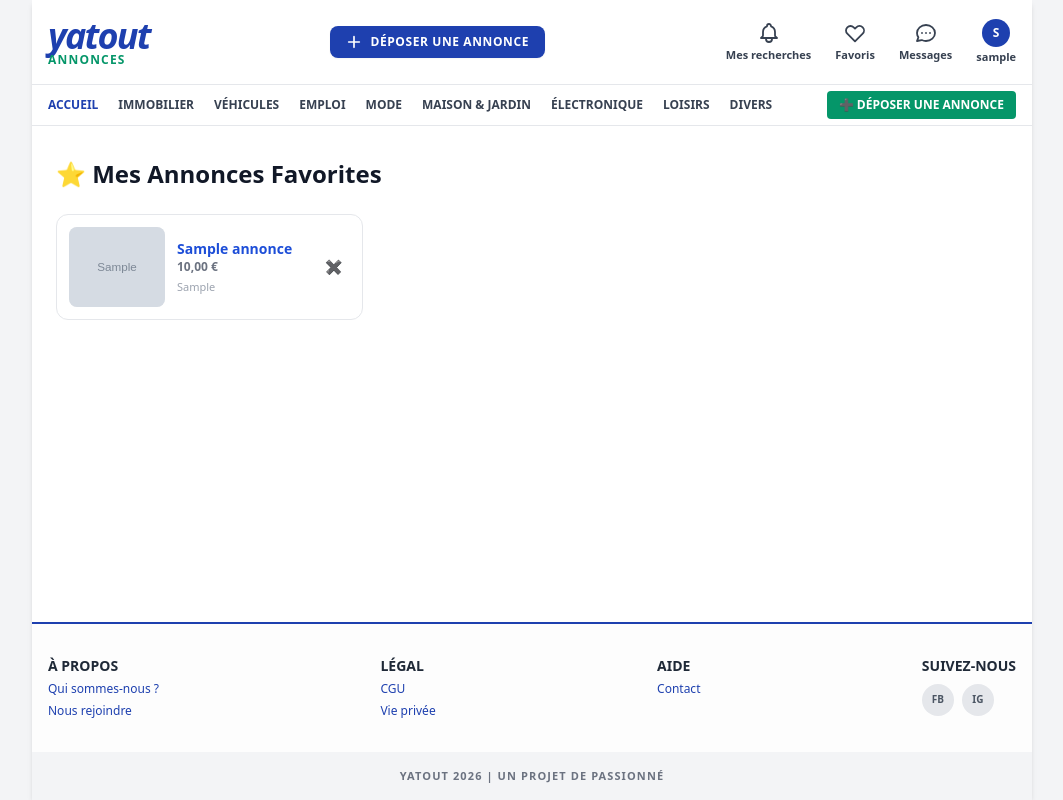
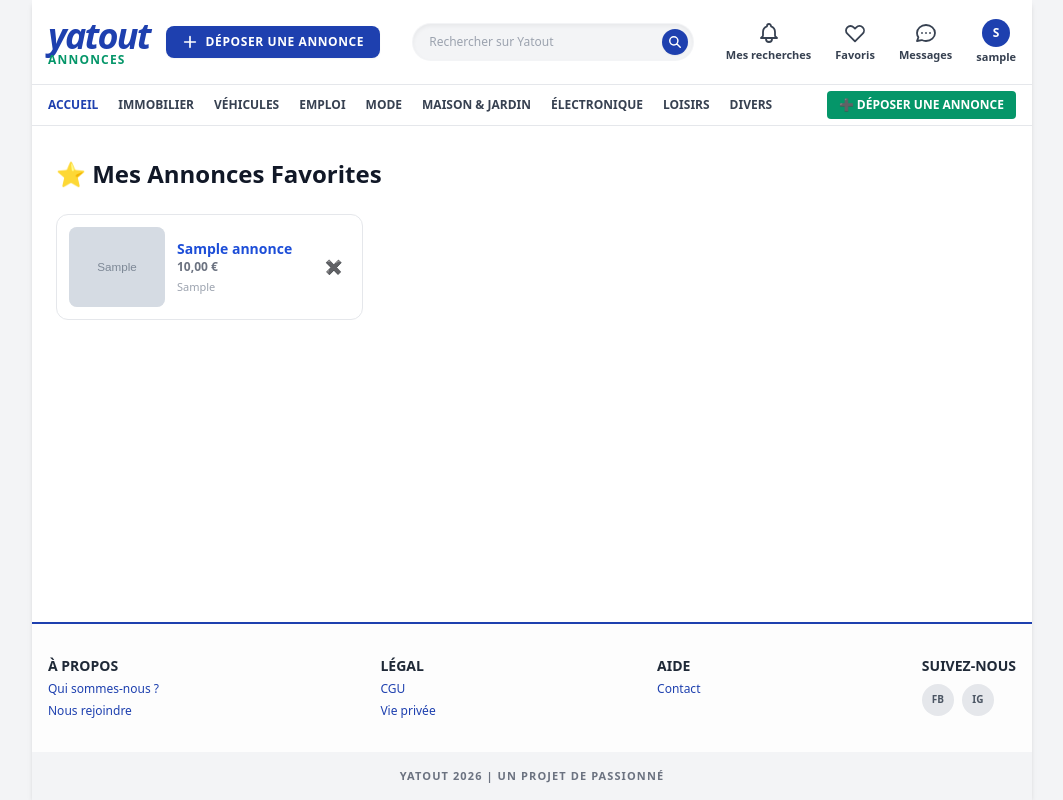
Before and after one commit to neuf2dev/yatout, a Django app: page /mes-favoris/ in a window 1280 px wide. Shown: the whole page, without its empty margins (108-1171 px from the left). Run offline with Django 5.2, Linux system fonts and the light colour scheme; a user stored in the database is signed in; tables that the repository leaves empty hold one stand-in row (values such as "Sample post"); grey boxes marked "Sample" are stand-in pictures; some libraries are stand-ins or nearby versions.

Commit message:
Ajout du moteur de recherche compact dans le header pour les pages secondaires

```diff
--- a/annonces/templates/annonces/accueil.html
+++ b/annonces/templates/annonces/accueil.html
@@ -28,6 +28,20 @@
         </svg>
         Déposer une annonce
     </a>
+
+    <!-- BARRE DE RECHERCHE COMPACTE (MASQUÉE SUR L'ACCUEIL, VISIBLE PARTOUT AILLEURS) -->
+    {% if request.resolver_match.url_name != 'accueil_annonces' %}
+    <form method="GET" action="{% url 'accueil_annonces' %}" class="flex-1 max-w-md mx-4">
+        <div class="relative flex items-center">
+            <input type="text" name="q" placeholder="Rechercher sur Yatout" class="w-full bg-gray-100 hover:bg-gray-200/70 focus:bg-white text-gray-800 text-xs rounded-full py-2.5 pl-4 pr-10 border border-transparent focus:border-[#1e40af] outline-none transition-all shadow-inner">
+            <button type="submit" class="absolute right-1.5 p-1.5 bg-[#1e40af] hover:bg-blue-800 text-white rounded-full transition-colors shadow-sm">
+                <svg xmlns="http://www.w3.org/2000/svg" class="h-3.5 w-3.5" fill="none" viewBox="0 0 24 24" stroke="currentColor">
+                    <path stroke-linecap="round" stroke-linejoin="round" stroke-width="2.5" d="M21 21l-6-6m2-5a7 7 0 11-14 0 7 7 0 0114 0z" />
+                </svg>
+            </button>
+        </div>
+    </form>
+    {% endif %}
 
     <!-- MENU HAUT DROITE (UTILISATEUR CONNECTÉ / DÉCONNECTÉ) -->
     <div class="flex items-center gap-6">
```
